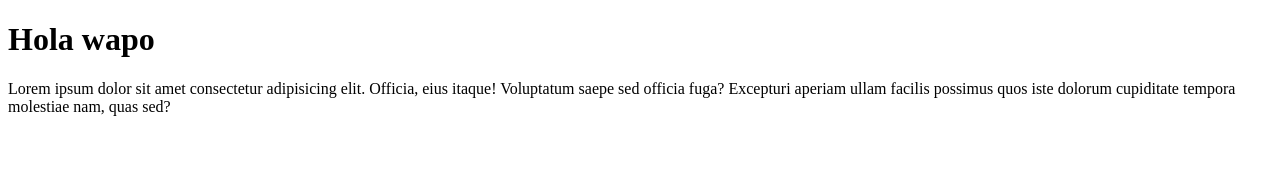
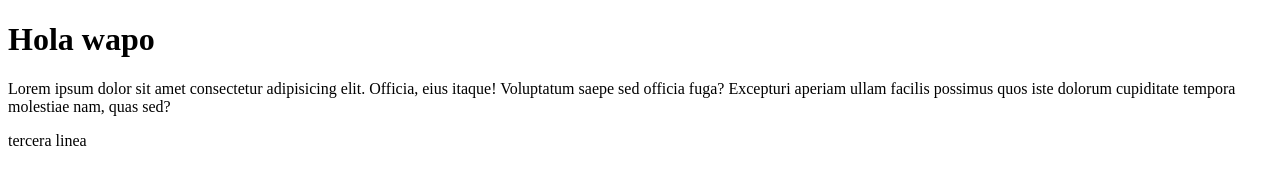
Before and after one commit to Quique1992/peluqueria, a plain HTML site: page index.html in a window 1280 px wide. Drawn offline with Linux system fonts and the light colour scheme.

Commit message:
poner parrafo nueva version

```diff
--- a/index.html
+++ b/index.html
@@ -8,5 +8,6 @@
 <body>
     <h1>Hola wapo</h1>
     <p>Lorem ipsum dolor sit amet consectetur adipisicing elit. Officia, eius itaque! Voluptatum saepe sed officia fuga? Excepturi aperiam ullam facilis possimus quos iste dolorum cupiditate tempora molestiae nam, quas sed?</p>
+    <p>tercera linea</p>
 </body>
 </html>
```
